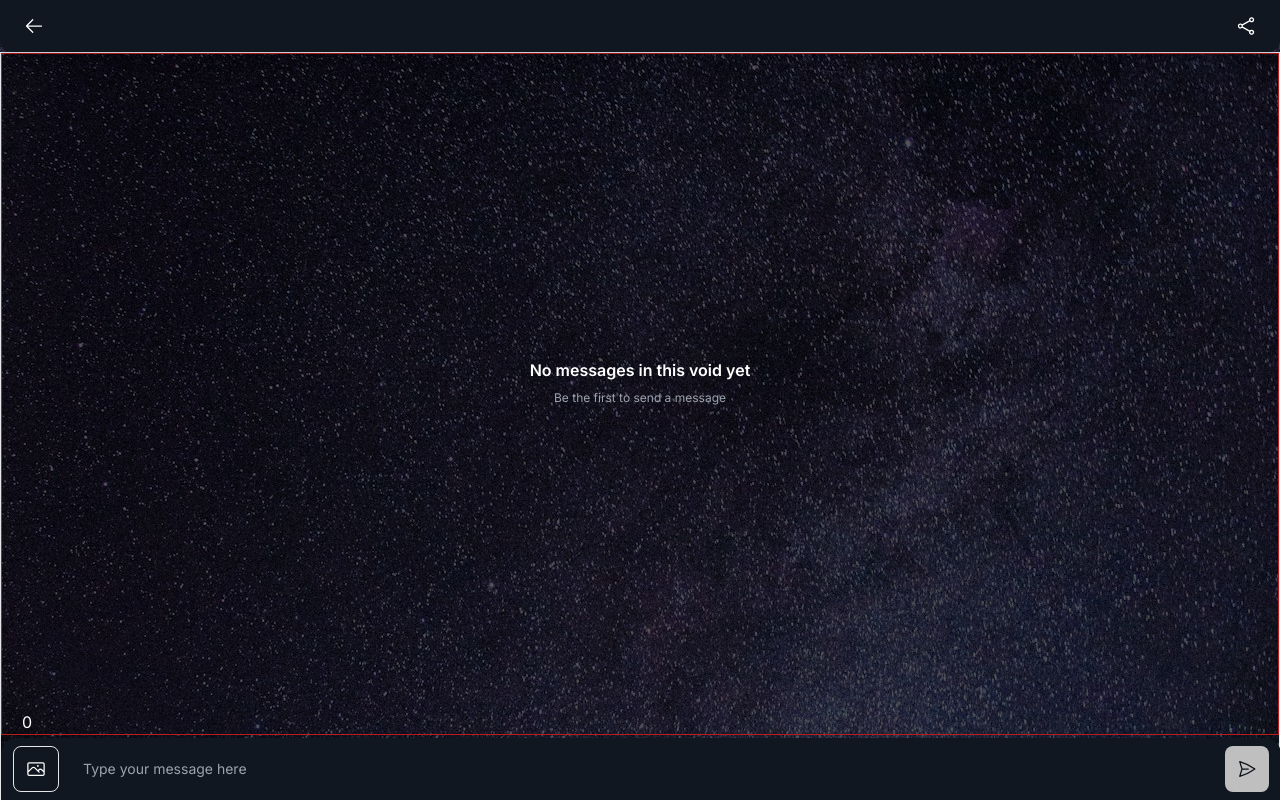
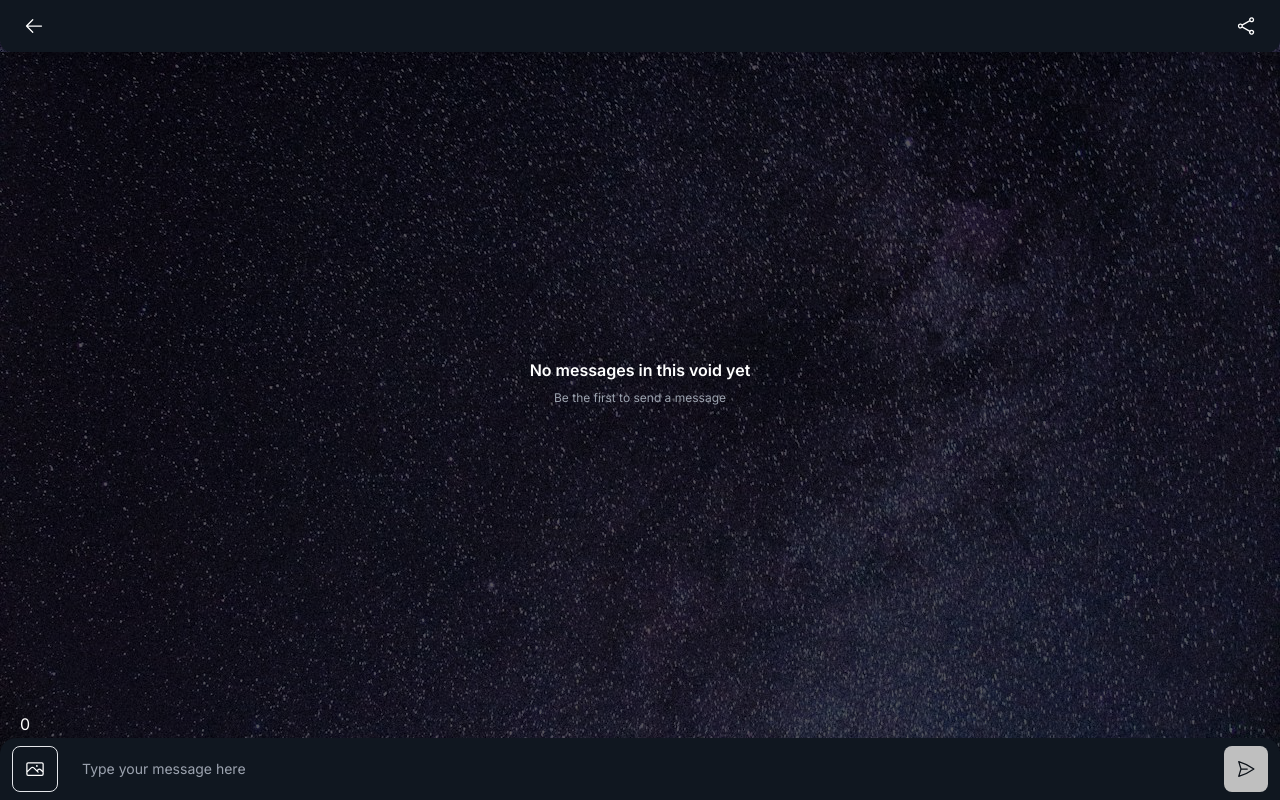
Before and after one commit to Dev-Dylann/The-Void, a Next.js app: page /1 in a window 1280 px wide. Built offline with nearby package versions, Linux system fonts and the light colour scheme; no server answers; the database is empty.

Commit message:
removed borders

```diff
--- a/app/[voidId]/components/MessageArea.tsx
+++ b/app/[voidId]/components/MessageArea.tsx
@@ -93,7 +93,7 @@ export default function MessageArea({ setReplying, messages }: Props) {
     }, [setReplying])
 
     return (
-        <section id="msg-area" ref={containerRef} className='px-5 border border-red-700 mb-16 flex flex-col h-full grow overflow-y-scroll'>
+        <section id="msg-area" ref={containerRef} className='px-5 mb-16 flex flex-col h-full grow overflow-y-scroll'>
             {!messages.length && (
                 <article className='text-center my-auto flex flex-col gap-2'>
                     <p className='font-semibold'>No messages in this void yet</p>
--- a/app/[voidId]/page.tsx
+++ b/app/[voidId]/page.tsx
@@ -50,7 +50,7 @@ export default async function VoidRoom({ params }: Props) {
                 <ShareButton voidName={voidName} voidId={voidId} />
             </header>
 
-            <main className='flex flex-col border bg-black/65 prevent-select overflow-hidden'>
+            <main className='flex flex-col bg-black/65 prevent-select overflow-hidden'>
                 <ChatBody messagesArray={messages.messages} />
             </main>
         </>
```
